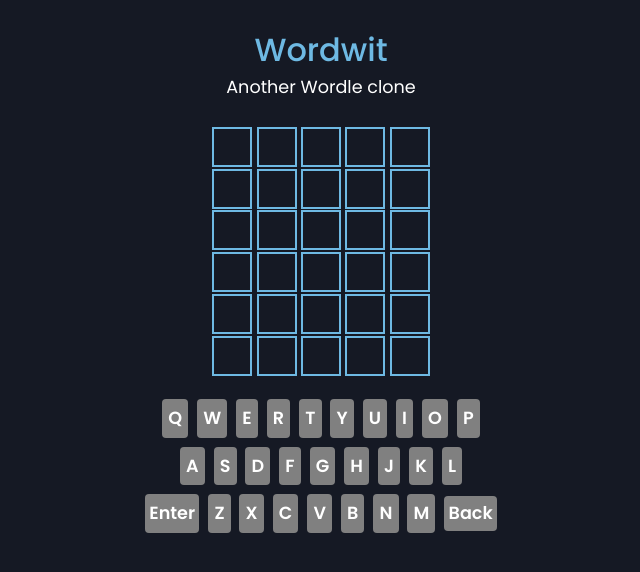
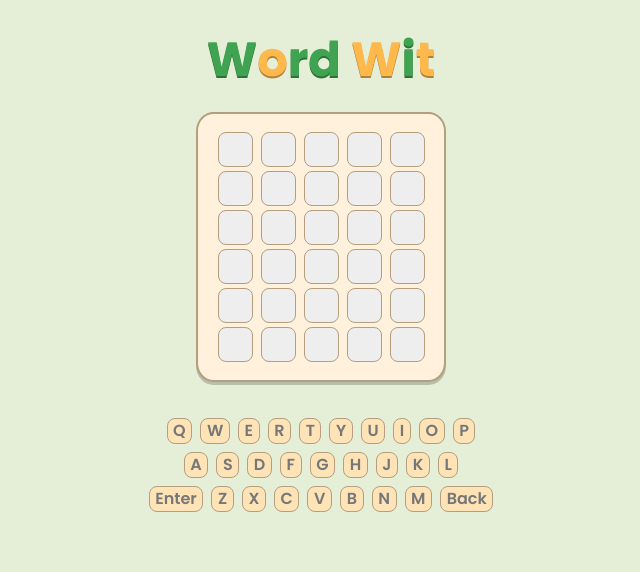
Before and after one commit to Doan-Ngoc/wordwit, a React (Create React App) app: page / in a window 1280 px wide. Shown: the top 572 px of the page, without its empty margins (319-959 px from the left). Built offline with nearby package versions, Linux system fonts and the light colour scheme.

Commit message:
update css

```diff
--- a/src/App.css
+++ b/src/App.css
@@ -8,11 +8,20 @@
 
 :root {
   /* Color pallette */
-  --color-green: #2CFFBA;
+  /* --color-green: #2CFFBA; */
   --color-button-hover: #00a06b;
   --color-dark-green: #151924;
-  --color-white: #F9F9F9;
+  --color-white: #eeeeee;
   --color-light-blue: #6EB9E3;
+  --color-gray: #777;
+  --color-dark-gray: rgb(72,72,72);
+  --color-green: #40a351;
+  --light-yellow: #fff1dc;
+  --medium-yellow: #fee3b6;
+  --bold-yellow: #ffb84b;
+  --border: #b39e7d;
+  --background: #e5efd7;
+
 
   /* Border radius */
   --border-rounded-md: 8px;
@@ -21,8 +30,8 @@
   /* Font style */
   --font-sm: 0.75rem;
   --font-smd: 1rem;
-  --font-md: 1.1rem;
-  --font-lg: 1.25rem;
+  --font-md: 1rem;
+  --font-lg: 1.5rem;
   --font-xlg: 2rem;
   --font-xxlg: 3.5rem;
 
@@ -56,7 +65,7 @@ body {
   text-rendering: optimizeSpeed;
   line-height: 1.5;
   color: var(--color-light-blue);
-  background-color: var(--color-dark-green);
+  background-color: var(--background);
   font-size: var(--font-md);
   font-family: var(--font-poppins);
 }
@@ -64,10 +73,11 @@ body {
 .board-container {
   flex-wrap: wrap;
   flex-direction: column;
-  margin-top: 1.5em;
+  margin: 1em 0;
   display: flex;
   align-items: center;
   justify-content: center;
+  filter: drop-shadow(0px 3px 0px rgba(0, 0, 0, 0.2));
 }
 
 
--- a/src/App.tsx
+++ b/src/App.tsx
@@ -10,8 +10,7 @@ function App() {
   const board = useSelector((state:rootState) => state.board.board)
   return (
     <div className="App">
-      <Heading type="h1" text="Wordwit" />
-      <Heading type="subtitle" text="Another Wordle clone" />
+      <Heading/>
       <div className='board-container'>
         <Board board={board}/>
       </div>
--- a/src/components/Board/board.css
+++ b/src/components/Board/board.css
@@ -1,12 +1,15 @@
 .board{
     color: white;
-    height: 250px;
+    /* height: 250px;  */
     width: 250px;
     align-self: center;
     justify-content: center;
-    background-color: var(--color-dark-green);
+    background-color: var(--light-yellow);
     display: grid;
     column-gap: 0.25em;
     grid-template-columns: repeat(5, 0fr);
     margin-bottom:1em;
+    padding: 1em 0;
+    border: 2px solid var(--border);
+    border-radius: 7%;
 }
--- a/src/components/Heading/Heading.tsx
+++ b/src/components/Heading/Heading.tsx
@@ -1,16 +1,10 @@
 import React from 'react'
 import './heading.css'
 
-interface IProps {
-    type: string,
-    text: string
-}
-
-const Heading: React.FC<IProps> = (props) => {
-    const {type, text} = props
+const Heading: React.FC = () => {
   return (
-    <p className={`heading-${type}`}>
-      {text}
+    <p className={"heading"}>
+      <h1>W<span>o</span>rd <span>W</span>i<span>t</span></h1>
     </p>
   )
 }
--- a/src/components/Heading/heading.css
+++ b/src/components/Heading/heading.css
@@ -1,11 +1,12 @@
-.heading-h1 {
-    font-size: var(--font-xlg);
+.heading {
     text-align: center;
-    font-weight: var(--font-semibold);
+    font-size: var(--font-lg);
 }
-.heading-subtitle {
-    color:white;
-    font-size: var(--font-md);
-    text-align: center;
-    font-weight: var(--font-medium);
+.heading h1 {
+   color: var(--color-green);
+    text-shadow: 0px 2px 0px color-mix(in srgb, var(--color-green) 70%, black);
 }
+.heading span {
+    color: var(--bold-yellow);
+    text-shadow: 0px 2px 0px color-mix(in srgb, var(--bold-yellow) 70%, black);
+}
--- a/src/components/Key/key.css
+++ b/src/components/Key/key.css
@@ -1,10 +1,11 @@
-.letter {
-    background-color: grey;
-    color: white;
+.letter, .keyboard-container span {
+    background-color: var(--medium-yellow);
+    color: var(--color-gray);
     font-weight: var(--font-bold);
     font-size: var(--font-md);
     margin: 0.25em;
-    border-radius: 4px;
-    padding: 0.35em;
+    border: 1px solid var(--border);
+    border-radius: var(--border-rounded-md);
+    padding: 0 0.35em;
     cursor: pointer;
 }
--- a/src/components/Keyboard/keyboard.css
+++ b/src/components/Keyboard/keyboard.css
@@ -7,7 +7,7 @@
        display: flex;
        align-items: center;
    }
-    span {
+    .keyboard-container span {
        background-color: grey;
        color: white;
        font-weight: var(--font-bold);
--- a/src/components/Square/square.css
+++ b/src/components/Square/square.css
@@ -1,10 +1,13 @@
 .square {
-    font-size: 2rem;
-    height: 40px;
-    width: 40px;
-    text-align:center;
-    border: 2px solid var(--color-light-blue);
-    background:none;
+    font-size: var(--font-lg);
+    color: var(--color-dark-gray);
+    height: 35px;
+    width: 35px;
+    margin: 2px;
+    text-align: center;
+    border: 1px solid var(--border);
+    border-radius: var(--border-rounded-md);
+    background-color: var(--color-white);
     cursor: pointer;
     place-items: center;
   }
@@ -12,19 +15,19 @@
   #correct {
     border:none;
     animation: flip 1s linear;
-    background-color: rgb(3,164,100);
+    background-color: var( --color-green);
   }
 
   #almost {
     border:none;
     animation: flip 1s linear;
-    background-color: rgb(255,213,0);
+    background-color: var( --bold-yellow);
   }
 
   #wrong {
     border: none;
     animation: flip 1s linear;
-    background-color: rgb(72,72,72);
+    background-color: var(--color-gray);
   }
 
   @keyframes flip {
```
